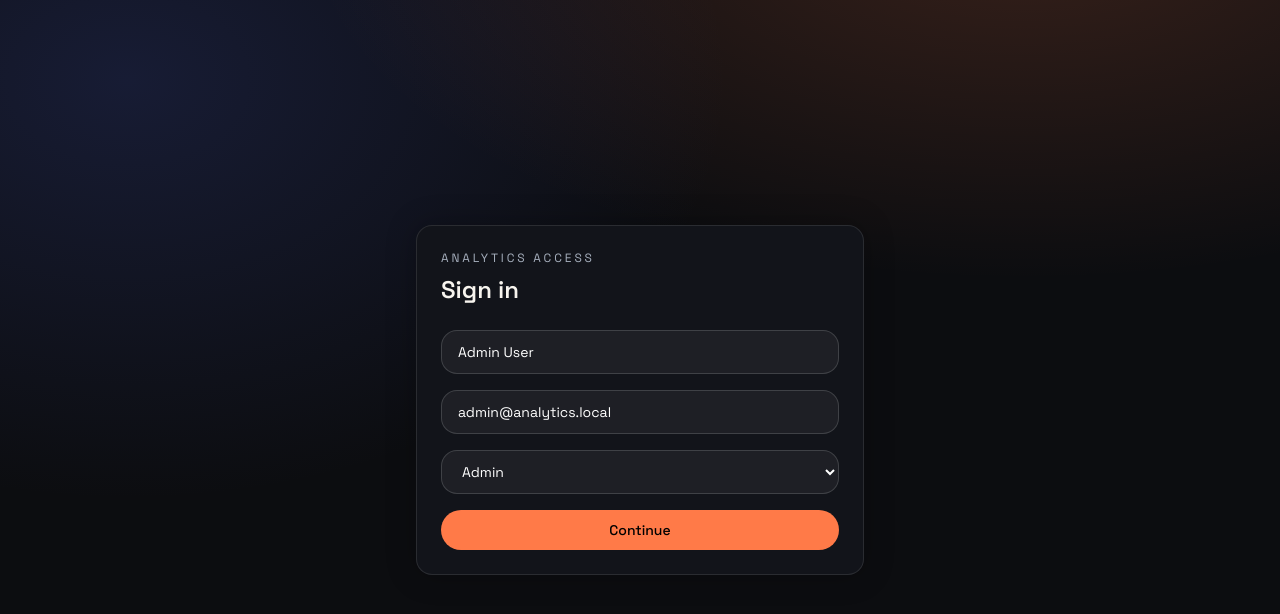
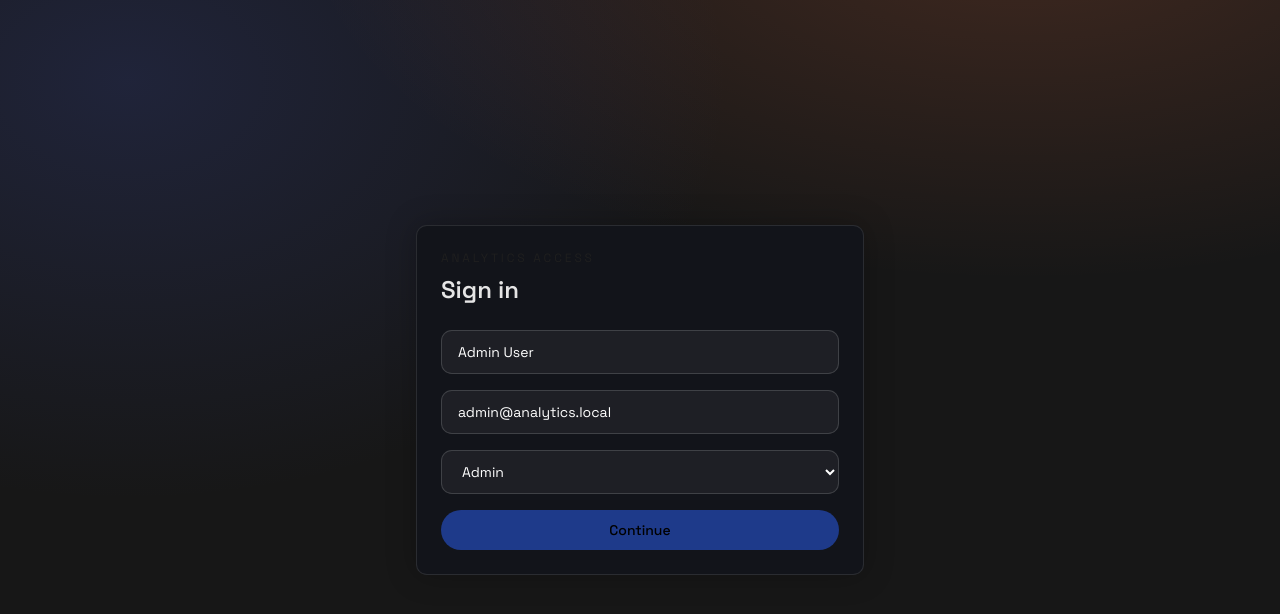
Before and after one commit to TanMinhNgo/analytics-system, a Next.js app in the folder frontend/: page /login in a window 1280 px wide. Shown: the top 614 px of the page. Built offline with nearby package versions, Linux system fonts and the light colour scheme.

Commit message:
apply shadcn modern-minimal theme styles

```diff
--- a/frontend/app/globals.css
+++ b/frontend/app/globals.css
@@ -1,21 +1,132 @@
 @import "tailwindcss";
 
+@custom-variant dark (&:is(.dark *));
+
 :root {
-  --background: #0c0d10;
-  --foreground: #f7f4ee;
+  --background: oklch(1.0000 0 0);
+  --foreground: oklch(0.3211 0 0);
   --panel: #12141a;
   --panel-strong: #171a22;
-  --muted: #a7b0be;
-  --accent: #ff7a48;
+  --muted: oklch(0.9846 0.0017 247.8389);
+  --accent: oklch(0.9514 0.0250 236.8242);
   --accent-strong: #ff5d25;
-  --ring: rgba(255, 122, 72, 0.4);
+  --ring: oklch(0.6231 0.1880 259.8145);
+  --card: oklch(1.0000 0 0);
+  --card-foreground: oklch(0.3211 0 0);
+  --popover: oklch(1.0000 0 0);
+  --popover-foreground: oklch(0.3211 0 0);
+  --primary: oklch(0.6231 0.1880 259.8145);
+  --primary-foreground: oklch(1.0000 0 0);
+  --secondary: oklch(0.9670 0.0029 264.5419);
+  --secondary-foreground: oklch(0.4461 0.0263 256.8018);
+  --muted-foreground: oklch(0.5510 0.0234 264.3637);
+  --accent-foreground: oklch(0.3791 0.1378 265.5222);
+  --destructive: oklch(0.6368 0.2078 25.3313);
+  --destructive-foreground: oklch(1.0000 0 0);
+  --border: oklch(0.9276 0.0058 264.5313);
+  --input: oklch(0.9276 0.0058 264.5313);
+  --chart-1: oklch(0.6231 0.1880 259.8145);
+  --chart-2: oklch(0.5461 0.2152 262.8809);
+  --chart-3: oklch(0.4882 0.2172 264.3763);
+  --chart-4: oklch(0.4244 0.1809 265.6377);
+  --chart-5: oklch(0.3791 0.1378 265.5222);
+  --radius: 0.375rem;
+  --sidebar: oklch(0.9846 0.0017 247.8389);
+  --sidebar-foreground: oklch(0.3211 0 0);
+  --sidebar-primary: oklch(0.6231 0.1880 259.8145);
+  --sidebar-primary-foreground: oklch(1.0000 0 0);
+  --sidebar-accent: oklch(0.9514 0.0250 236.8242);
+  --sidebar-accent-foreground: oklch(0.3791 0.1378 265.5222);
+  --sidebar-border: oklch(0.9276 0.0058 264.5313);
+  --sidebar-ring: oklch(0.6231 0.1880 259.8145);
+  --font-sans: Inter, sans-serif;
+  --font-serif: Source Serif 4, serif;
+  --font-mono: JetBrains Mono, monospace;
+  --shadow-color: oklch(0 0 0);
+  --shadow-opacity: 0.1;
+  --shadow-blur: 3px;
+  --shadow-spread: 0px;
+  --shadow-offset-x: 0;
+  --shadow-offset-y: 1px;
+  --letter-spacing: 0em;
+  --spacing: 0.25rem;
+  --shadow-2xs: 0 1px 3px 0px hsl(0 0% 0% / 0.05);
+  --shadow-xs: 0 1px 3px 0px hsl(0 0% 0% / 0.05);
+  --shadow-sm: 0 1px 3px 0px hsl(0 0% 0% / 0.10), 0 1px 2px -1px hsl(0 0% 0% / 0.10);
+  --shadow: 0 1px 3px 0px hsl(0 0% 0% / 0.10), 0 1px 2px -1px hsl(0 0% 0% / 0.10);
+  --shadow-md: 0 1px 3px 0px hsl(0 0% 0% / 0.10), 0 2px 4px -1px hsl(0 0% 0% / 0.10);
+  --shadow-lg: 0 1px 3px 0px hsl(0 0% 0% / 0.10), 0 4px 6px -1px hsl(0 0% 0% / 0.10);
+  --shadow-xl: 0 1px 3px 0px hsl(0 0% 0% / 0.10), 0 8px 10px -1px hsl(0 0% 0% / 0.10);
+  --shadow-2xl: 0 1px 3px 0px hsl(0 0% 0% / 0.25);
+  --tracking-normal: 0em;
 }
 
 @theme inline {
   --color-background: var(--background);
   --color-foreground: var(--foreground);
-  --font-sans: var(--font-space-grotesk);
-  --font-mono: var(--font-plex-mono);
+  --font-sans: Inter, sans-serif;
+  --font-mono: JetBrains Mono, monospace;
+  --font-serif: Source Serif 4, serif;
+  --radius: 0.375rem;
+  --tracking-tighter: calc(var(--tracking-normal) - 0.05em);
+  --tracking-tight: calc(var(--tracking-normal) - 0.025em);
+  --tracking-wide: calc(var(--tracking-normal) + 0.025em);
+  --tracking-wider: calc(var(--tracking-normal) + 0.05em);
+  --tracking-widest: calc(var(--tracking-normal) + 0.1em);
+  --tracking-normal: var(--tracking-normal);
+  --shadow-2xl: var(--shadow-2xl);
+  --shadow-xl: var(--shadow-xl);
+  --shadow-lg: var(--shadow-lg);
+  --shadow-md: var(--shadow-md);
+  --shadow: var(--shadow);
+  --shadow-sm: var(--shadow-sm);
+  --shadow-xs: var(--shadow-xs);
+  --shadow-2xs: var(--shadow-2xs);
+  --spacing: var(--spacing);
+  --letter-spacing: var(--letter-spacing);
+  --shadow-offset-y: var(--shadow-offset-y);
+  --shadow-offset-x: var(--shadow-offset-x);
+  --shadow-spread: var(--shadow-spread);
+  --shadow-blur: var(--shadow-blur);
+  --shadow-opacity: var(--shadow-opacity);
+  --color-shadow-color: var(--shadow-color);
+  --color-sidebar-ring: var(--sidebar-ring);
+  --color-sidebar-border: var(--sidebar-border);
+  --color-sidebar-accent-foreground: var(--sidebar-accent-foreground);
+  --color-sidebar-accent: var(--sidebar-accent);
+  --color-sidebar-primary-foreground: var(--sidebar-primary-foreground);
+  --color-sidebar-primary: var(--sidebar-primary);
+  --color-sidebar-foreground: var(--sidebar-foreground);
+  --color-sidebar: var(--sidebar);
+  --color-chart-5: var(--chart-5);
+  --color-chart-4: var(--chart-4);
+  --color-chart-3: var(--chart-3);
+  --color-chart-2: var(--chart-2);
+  --color-chart-1: var(--chart-1);
+  --color-ring: var(--ring);
+  --color-input: var(--input);
+  --color-border: var(--border);
+  --color-destructive-foreground: var(--destructive-foreground);
+  --color-destructive: var(--destructive);
+  --color-accent-foreground: var(--accent-foreground);
+  --color-accent: var(--accent);
+  --color-muted-foreground: var(--muted-foreground);
+  --color-muted: var(--muted);
+  --color-secondary-foreground: var(--secondary-foreground);
+  --color-secondary: var(--secondary);
+  --color-primary-foreground: var(--primary-foreground);
+  --color-primary: var(--primary);
+  --color-popover-foreground: var(--popover-foreground);
+  --color-popover: var(--popover);
+  --color-card-foreground: var(--card-foreground);
+  --color-card: var(--card);
+  --radius-sm: calc(var(--radius) * 0.6);
+  --radius-md: calc(var(--radius) * 0.8);
+  --radius-lg: var(--radius);
+  --radius-xl: calc(var(--radius) * 1.4);
+  --radius-2xl: calc(var(--radius) * 1.8);
+  --radius-3xl: calc(var(--radius) * 2.2);
+  --radius-4xl: calc(var(--radius) * 2.6);
 }
 
 * {
@@ -36,3 +147,64 @@
   color: inherit;
   text-decoration: none;
 }
+
+.dark {
+  --background: oklch(0.2046 0 0);
+  --foreground: oklch(0.9219 0 0);
+  --card: oklch(0.2686 0 0);
+  --card-foreground: oklch(0.9219 0 0);
+  --popover: oklch(0.2686 0 0);
+  --popover-foreground: oklch(0.9219 0 0);
+  --primary: oklch(0.6231 0.1880 259.8145);
+  --primary-foreground: oklch(1.0000 0 0);
+  --secondary: oklch(0.2686 0 0);
+  --secondary-foreground: oklch(0.9219 0 0);
+  --muted: oklch(0.2393 0 0);
+  --muted-foreground: oklch(0.7155 0 0);
+  --accent: oklch(0.3791 0.1378 265.5222);
+  --accent-foreground: oklch(0.8823 0.0571 254.1284);
+  --destructive: oklch(0.6368 0.2078 25.3313);
+  --destructive-foreground: oklch(1.0000 0 0);
+  --border: oklch(0.3715 0 0);
+  --input: oklch(0.3715 0 0);
+  --ring: oklch(0.6231 0.1880 259.8145);
+  --chart-1: oklch(0.7137 0.1434 254.6240);
+  --chart-2: oklch(0.6231 0.1880 259.8145);
+  --chart-3: oklch(0.5461 0.2152 262.8809);
+  --chart-4: oklch(0.4882 0.2172 264.3763);
+  --chart-5: oklch(0.4244 0.1809 265.6377);
+  --radius: 0.375rem;
+  --sidebar: oklch(0.2046 0 0);
+  --sidebar-foreground: oklch(0.9219 0 0);
+  --sidebar-primary: oklch(0.6231 0.1880 259.8145);
+  --sidebar-primary-foreground: oklch(1.0000 0 0);
+  --sidebar-accent: oklch(0.3791 0.1378 265.5222);
+  --sidebar-accent-foreground: oklch(0.8823 0.0571 254.1284);
+  --sidebar-border: oklch(0.3715 0 0);
+  --sidebar-ring: oklch(0.6231 0.1880 259.8145);
+  --font-sans: Inter, sans-serif;
+  --font-serif: Source Serif 4, serif;
+  --font-mono: JetBrains Mono, monospace;
+  --shadow-color: oklch(0 0 0);
+  --shadow-opacity: 0.1;
+  --shadow-blur: 3px;
+  --shadow-spread: 0px;
+  --shadow-offset-x: 0;
+  --shadow-offset-y: 1px;
+  --letter-spacing: 0em;
+  --spacing: 0.25rem;
+  --shadow-2xs: 0 1px 3px 0px hsl(0 0% 0% / 0.05);
+  --shadow-xs: 0 1px 3px 0px hsl(0 0% 0% / 0.05);
+  --shadow-sm: 0 1px 3px 0px hsl(0 0% 0% / 0.10), 0 1px 2px -1px hsl(0 0% 0% / 0.10);
+  --shadow: 0 1px 3px 0px hsl(0 0% 0% / 0.10), 0 1px 2px -1px hsl(0 0% 0% / 0.10);
+  --shadow-md: 0 1px 3px 0px hsl(0 0% 0% / 0.10), 0 2px 4px -1px hsl(0 0% 0% / 0.10);
+  --shadow-lg: 0 1px 3px 0px hsl(0 0% 0% / 0.10), 0 4px 6px -1px hsl(0 0% 0% / 0.10);
+  --shadow-xl: 0 1px 3px 0px hsl(0 0% 0% / 0.10), 0 8px 10px -1px hsl(0 0% 0% / 0.10);
+  --shadow-2xl: 0 1px 3px 0px hsl(0 0% 0% / 0.25);
+}
+
+@layer base {
+  body {
+    letter-spacing: var(--tracking-normal);
+  }
+}
```
Also changed, not shown: frontend/components.json (added).
